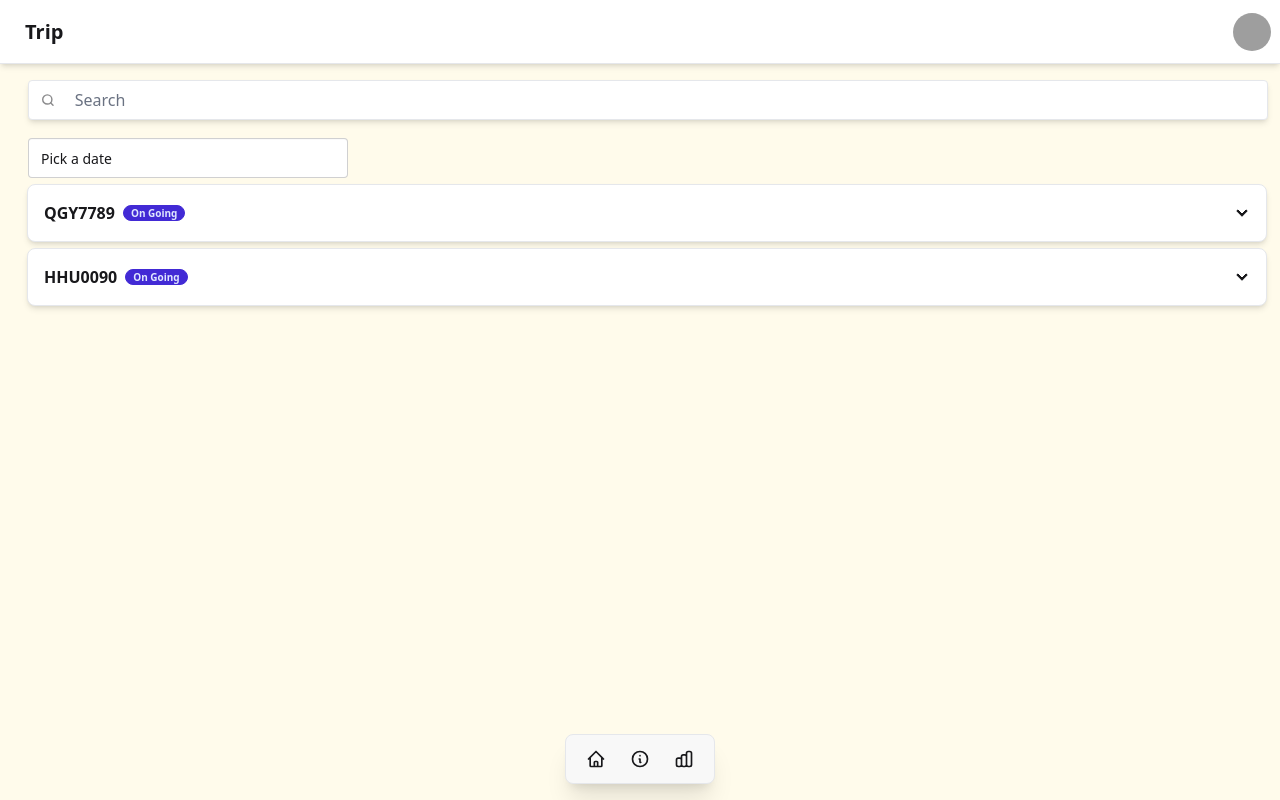
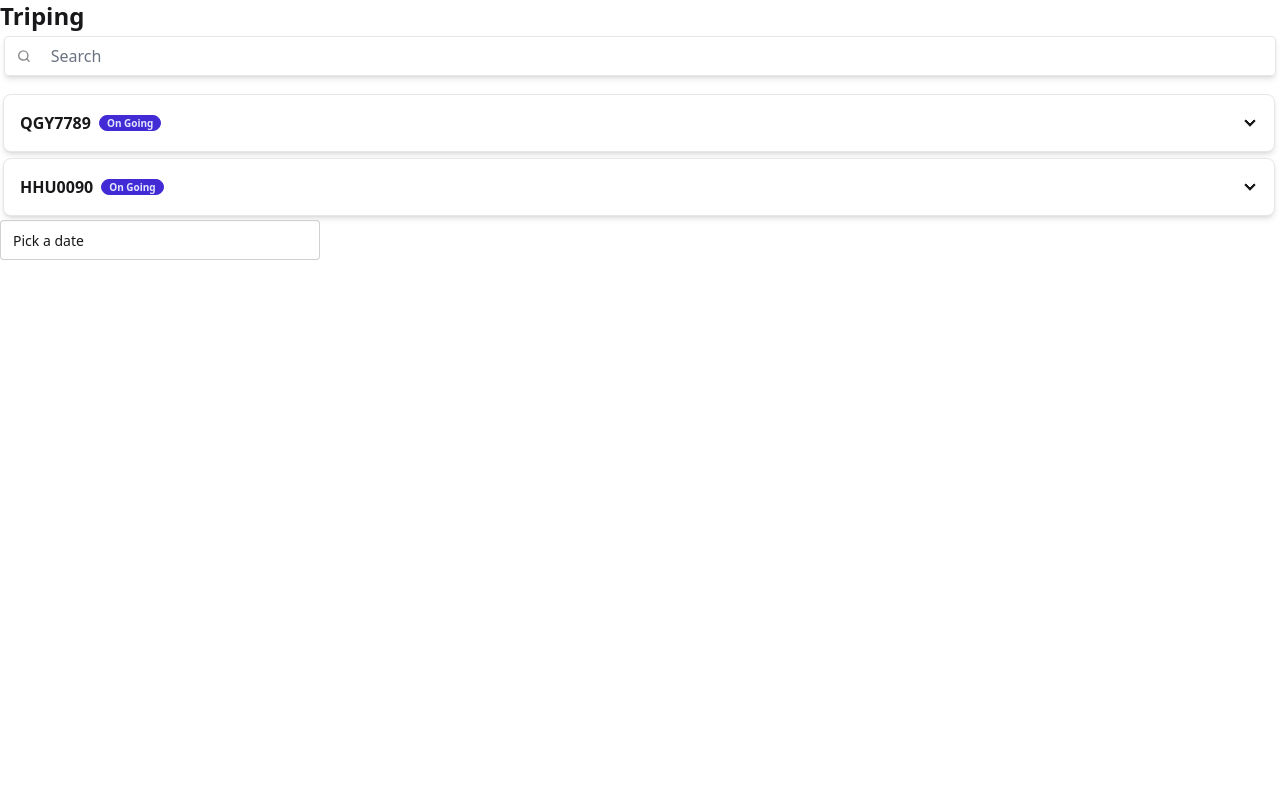
Before and after one commit to singthai-srisoi/Trip, a SvelteKit app in the folder frontend/: page /home in a window 1280 px wide. Built offline with nearby package versions, Linux system fonts and the light colour scheme; grey boxes are pictures that could not be loaded.

Commit message:
feat: add cally datepicker and integrate with layout and main page

```diff
--- /dev/null
+++ b/frontend/globals.d.ts
@@ -0,0 +1,17 @@
+import type {
+  CalendarRangeProps,
+  CalendarMonthProps,
+  CalendarDateProps,
+} from "cally";
+
+type MapEvents<T> = {
+  [K in keyof T as K extends `on${infer E}` ? `on:${Lowercase<E>}` : K]: T[K];
+};
+
+declare module "svelte/elements" {
+  interface SvelteHTMLElements {
+    "calendar-range": MapEvents<CalendarRangeProps & { class?: string }>;
+    "calendar-month": MapEvents<CalendarMonthProps & { class?: string }>;
+    "calendar-date": MapEvents<CalendarDateProps & { class?: string }>;
+  }
+}
--- a/frontend/package.json
+++ b/frontend/package.json
@@ -30,7 +30,9 @@
 		"vite": "^6.2.6"
 	},
 	"dependencies": {
+		"cally": "^0.8.0",
 		"daisyui": "^5.0.43",
+		"date-and-time": "^3.6.0",
 		"pikaday": "^1.8.2"
 	}
 }
--- /dev/null
+++ b/frontend/src/lib/components/CustomeSVG.svelte
@@ -0,0 +1,18 @@
+<script lang="ts">
+	import type { Snippet } from "svelte";
+    import type { SVGAttributes } from "svelte/elements";
+
+    interface Props extends SVGAttributes<SVGSVGElement> {
+        slot?: string
+        children?: Snippet
+    }
+
+    let {
+        children,
+        ...props
+    }: Props = $props()
+</script>
+
+<svg {...props}>
+    {@render children?.()}
+</svg>
--- a/frontend/src/routes/(main)/home/+page.svelte
+++ b/frontend/src/routes/(main)/home/+page.svelte
@@ -2,7 +2,6 @@
 	import { fade, fly } from "svelte/transition";
 	import type { PageData } from "./$types";
 	import { clickOutside, tapOutside } from "$lib/directive/clickOutside.svelte";
-    import "cally";
 
     interface Props {
         data: {
@@ -49,22 +48,6 @@
         </svg>
         <input type="search" class="grow" placeholder="Search" />
     </label>
-    <button popovertarget="cally-popover1" class="input input-border" id="cally1" style="anchor-name:--cally1">
-    Pick a date
-    </button>
-    <div popover id="cally-popover1" class="dropdown bg-base-100 rounded-box shadow-lg" style="position-anchor:--cally1"
-        bind:this={cally1}
-    >
-    <!-- <calendar-date class="cally" onchange={(e: any) => cally1.innerText = e.value}>
-        <svg aria-label="Previous" class="fill-current size-4"  xmlns="http://www.w3.org/2000/svg" viewBox="0 0 24 24"><path d="M15.75 19.5 8.25 12l7.5-7.5"></path></svg>
-        <svg aria-label="Next" class="fill-current size-4"  xmlns="http://www.w3.org/2000/svg" viewBox="0 0 24 24"><path d="m8.25 4.5 7.5 7.5-7.5 7.5"></path></svg>
-        <calendar-month></calendar-month>
-    </calendar-date> -->
-    <calendar-range months={2}>
-        <calendar-month></calendar-month>
-        <calendar-month offset={1}></calendar-month>
-    </calendar-range>
-    </div>
 {#each data.trips as trip, i}
     <div class="collapse collapse-arrow join-item border-1 border-gray-200 shadow-md bg-white">
         <input type="checkbox" name="my-accordion-4" />
--- /dev/null
+++ b/frontend/src/routes/(main)/main/+page.server.ts
@@ -0,0 +1,45 @@
+import type { PageServerLoad } from "./$types";
+
+
+export let load: PageServerLoad = async () => {
+    let trips: Model.Trip[] = [
+        {
+            id: 1,
+            vehicle: {
+                id: 1,
+                plate_no: "QGY7789"
+            },
+            points: [
+                {
+                    id: 1,
+                    name: "npop"
+                },
+                {
+                    id: 2,
+                    name: "graphg"
+                }
+            ]
+        },
+        {
+            id: 2,
+            vehicle: {
+                id: 2,
+                plate_no: "HHU0090"
+            },
+            points: [
+                {
+                    id: 1,
+                    name: "npop"
+                },
+                {
+                    id: 3,
+                    name: "benta sawit"
+                }
+            ]
+        }
+    ]
+
+    return {
+        trips
+    }
+}
--- /dev/null
+++ b/frontend/src/routes/(main)/main/+page.svelte
@@ -0,0 +1,12 @@
+<script lang="ts">
+	import type { PageData } from "./$types";
+
+    interface Props {
+        data: {
+            trips: Model.Trip[]
+        } | PageData
+    }
+    let {
+        data
+    }: Props = $props()
+</script>
--- a/frontend/src/routes/+layout.svelte
+++ b/frontend/src/routes/+layout.svelte
@@ -1,97 +1,36 @@
 <script lang="ts">
+	import { onMount } from 'svelte';
 	import '../app.css';
+	import CustomeSvg from '$lib/components/CustomeSVG.svelte';
+
 
 	let { children } = $props();
+
+  onMount(async () => {
+    const module = await import('cally')
+  })
+  let cally1 = $state('Pick a date')
+
+
+
 </script>
 
+<section>
+  <h1 class="text-2xl font-bold">Triping</h1>
+</section>
+<main>
+	{@render children()}
+</main>
 
-<div class="bg-amber-50 min-h-screen flex flex-col items-center">
-	<nav class="navbar bg-base-100 shadow-md border-b-1 border-b-gray-200 mb-3">
-	<div class="flex-1">
-		<span class="btn btn-ghost text-xl">Trip</span>
-	</div>
-	<div class="flex-none">
 
-		<div class="dropdown dropdown-end">
-		<div tabindex="0" role="button" class="btn btn-ghost btn-circle avatar">
-			<div class="w-10 rounded-full">
-			<img
-				alt="Tailwind CSS Navbar component"
-				src="https://img.daisyui.com/images/stock/photo-1534528741775-53994a69daeb.webp" />
-			</div>
-		</div>
-		<!-- svelte-ignore a11y_no_noninteractive_tabindex -->
-		<ul
-			tabindex="0"
-			class="menu menu-sm dropdown-content bg-base-100 rounded-box z-1 mt-3 w-52 p-2 shadow">
-			<li>
-			<!-- svelte-ignore a11y_missing_attribute -->
-			<a class="justify-between">
-				Profile
-				<!-- <span class="badge">New</span> -->
-			</a>
-			</li>
-			<!-- svelte-ignore a11y_missing_attribute -->
-			<!-- <li><a>Settings</a></li> -->
-			<!-- svelte-ignore a11y_missing_attribute -->
-			<li><a>Logout</a></li>
-		</ul>
-		</div>
-	</div>
-	</nav>
-
-	<main class="flex-grow relative max-w-[100vw] w-full px-6 xl:pe-2">
-		{@render children()}
-	</main>
-
-	<ul class="menu menu-horizontal bg-base-200 rounded-box shadow-xl border-1 border-gray-200 mb-4">
-  <li>
-    <a class="tooltip" data-tip="Home" href="/home" aria-label="home" data-sveltekit-reload>
-      <svg
-        xmlns="http://www.w3.org/2000/svg"
-        class="h-5 w-5"
-        fill="none"
-        viewBox="0 0 24 24"
-        stroke="currentColor">
-        <path
-          stroke-linecap="round"
-          stroke-linejoin="round"
-          stroke-width="2"
-          d="M3 12l2-2m0 0l7-7 7 7M5 10v10a1 1 0 001 1h3m10-11l2 2m-2-2v10a1 1 0 01-1 1h-3m-6 0a1 1 0 001-1v-4a1 1 0 011-1h2a1 1 0 011 1v4a1 1 0 001 1m-6 0h6" />
-      </svg>
-    </a>
-  </li>
-  <li>
-    <a class="tooltip" data-tip="Profile" href="/profile" aria-label="profile" data-sveltekit-reload>
-      <svg
-        xmlns="http://www.w3.org/2000/svg"
-        class="h-5 w-5"
-        fill="none"
-        viewBox="0 0 24 24"
-        stroke="currentColor">
-        <path
-          stroke-linecap="round"
-          stroke-linejoin="round"
-          stroke-width="2"
-          d="M13 16h-1v-4h-1m1-4h.01M21 12a9 9 0 11-18 0 9 9 0 0118 0z" />
-      </svg>
-    </a>
-  </li>
-  <li>
-    <a class="tooltip" data-tip="Stats" aria-label="stats" href="/configuration">
-      <svg
-        xmlns="http://www.w3.org/2000/svg"
-        class="h-5 w-5"
-        fill="none"
-        viewBox="0 0 24 24"
-        stroke="currentColor">
-        <path
-          stroke-linecap="round"
-          stroke-linejoin="round"
-          stroke-width="2"
-          d="M9 19v-6a2 2 0 00-2-2H5a2 2 0 00-2 2v6a2 2 0 002 2h2a2 2 0 002-2zm0 0V9a2 2 0 012-2h2a2 2 0 012 2v10m-6 0a2 2 0 002 2h2a2 2 0 002-2m0 0V5a2 2 0 012-2h2a2 2 0 012 2v14a2 2 0 01-2 2h-2a2 2 0 01-2-2z" />
-      </svg>
-    </a>
-  </li>
-</ul>
+<button popovertarget="cally-popover1" class="input input-border" id="cally1" style="anchor-name:--cally1">
+  {cally1}
+</button>
+<div popover id="cally-popover1" class="dropdown bg-base-100 rounded-box shadow-lg" style="position-anchor:--cally1">
+  <!-- svelte-ignore event_directive_deprecated -->
+  <calendar-date class="cally" on:change={(e: any) => cally1 = e.target.value}>
+    <CustomeSvg aria-label="Previous" class="fill-current size-4" slot="previous" xmlns="http://www.w3.org/2000/svg" viewBox="0 0 24 24"><path d="M15.75 19.5 8.25 12l7.5-7.5"></path></CustomeSvg>
+    <CustomeSvg aria-label="Next" class="fill-current size-4" slot="next" xmlns="http://www.w3.org/2000/svg" viewBox="0 0 24 24"><path d="m8.25 4.5 7.5 7.5-7.5 7.5"></path></CustomeSvg>
+    <calendar-month></calendar-month>
+  </calendar-date>
 </div>
--- /dev/null
+++ b/frontend/src/routes/save.svelte
@@ -0,0 +1,97 @@
+<script lang="ts">
+	import '../app.css';
+
+	let { children } = $props();
+</script>
+
+
+<div class="bg-amber-50 min-h-screen flex flex-col items-center">
+	<nav class="navbar bg-base-100 shadow-md border-b-1 border-b-gray-200 mb-3">
+	<div class="flex-1">
+		<span class="btn btn-ghost text-xl">Trip</span>
+	</div>
+	<div class="flex-none">
+
+		<div class="dropdown dropdown-end">
+		<div tabindex="0" role="button" class="btn btn-ghost btn-circle avatar">
+			<div class="w-10 rounded-full">
+			<img
+				alt="Tailwind CSS Navbar component"
+				src="https://img.daisyui.com/images/stock/photo-1534528741775-53994a69daeb.webp" />
+			</div>
+		</div>
+		<!-- svelte-ignore a11y_no_noninteractive_tabindex -->
+		<ul
+			tabindex="0"
+			class="menu menu-sm dropdown-content bg-base-100 rounded-box z-1 mt-3 w-52 p-2 shadow">
+			<li>
+			<!-- svelte-ignore a11y_missing_attribute -->
+			<a class="justify-between">
+				Profile
+				<!-- <span class="badge">New</span> -->
+			</a>
+			</li>
+			<!-- svelte-ignore a11y_missing_attribute -->
+			<!-- <li><a>Settings</a></li> -->
+			<!-- svelte-ignore a11y_missing_attribute -->
+			<li><a>Logout</a></li>
+		</ul>
+		</div>
+	</div>
+	</nav>
+
+	<main class="flex-grow relative max-w-[100vw] w-full px-6 xl:pe-2">
+		{@render children()}
+	</main>
+
+	<ul class="menu menu-horizontal bg-base-200 rounded-box shadow-xl border-1 border-gray-200 mb-4">
+  <li>
+    <a class="tooltip" data-tip="Home" href="/home" aria-label="home" data-sveltekit-reload>
+      <svg
+        xmlns="http://www.w3.org/2000/svg"
+        class="h-5 w-5"
+        fill="none"
+        viewBox="0 0 24 24"
+        stroke="currentColor">
+        <path
+          stroke-linecap="round"
+          stroke-linejoin="round"
+          stroke-width="2"
+          d="M3 12l2-2m0 0l7-7 7 7M5 10v10a1 1 0 001 1h3m10-11l2 2m-2-2v10a1 1 0 01-1 1h-3m-6 0a1 1 0 001-1v-4a1 1 0 011-1h2a1 1 0 011 1v4a1 1 0 001 1m-6 0h6" />
+      </svg>
+    </a>
+  </li>
+  <li>
+    <a class="tooltip" data-tip="Profile" href="/profile" aria-label="profile" data-sveltekit-reload>
+      <svg
+        xmlns="http://www.w3.org/2000/svg"
+        class="h-5 w-5"
+        fill="none"
+        viewBox="0 0 24 24"
+        stroke="currentColor">
+        <path
+          stroke-linecap="round"
+          stroke-linejoin="round"
+          stroke-width="2"
+          d="M13 16h-1v-4h-1m1-4h.01M21 12a9 9 0 11-18 0 9 9 0 0118 0z" />
+      </svg>
+    </a>
+  </li>
+  <li>
+    <a class="tooltip" data-tip="Stats" aria-label="stats" href="/configuration">
+      <svg
+        xmlns="http://www.w3.org/2000/svg"
+        class="h-5 w-5"
+        fill="none"
+        viewBox="0 0 24 24"
+        stroke="currentColor">
+        <path
+          stroke-linecap="round"
+          stroke-linejoin="round"
+          stroke-width="2"
+          d="M9 19v-6a2 2 0 00-2-2H5a2 2 0 00-2 2v6a2 2 0 002 2h2a2 2 0 002-2zm0 0V9a2 2 0 012-2h2a2 2 0 012 2v10m-6 0a2 2 0 002 2h2a2 2 0 002-2m0 0V5a2 2 0 012-2h2a2 2 0 012 2v14a2 2 0 01-2 2h-2a2 2 0 01-2-2z" />
+      </svg>
+    </a>
+  </li>
+</ul>
+</div>
```
Also changed, not shown: 1 other file (tests, documents, lock files or other folders).
